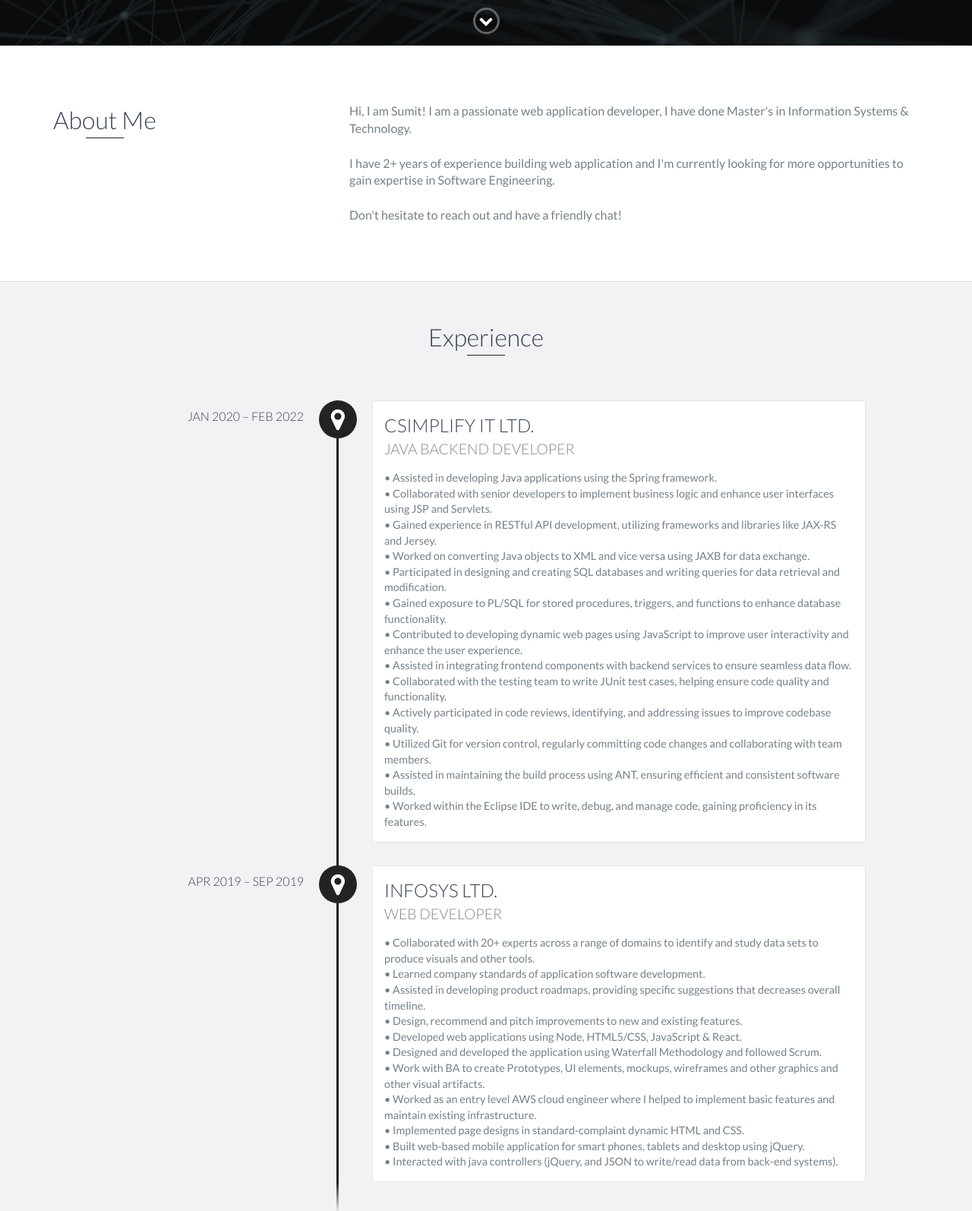
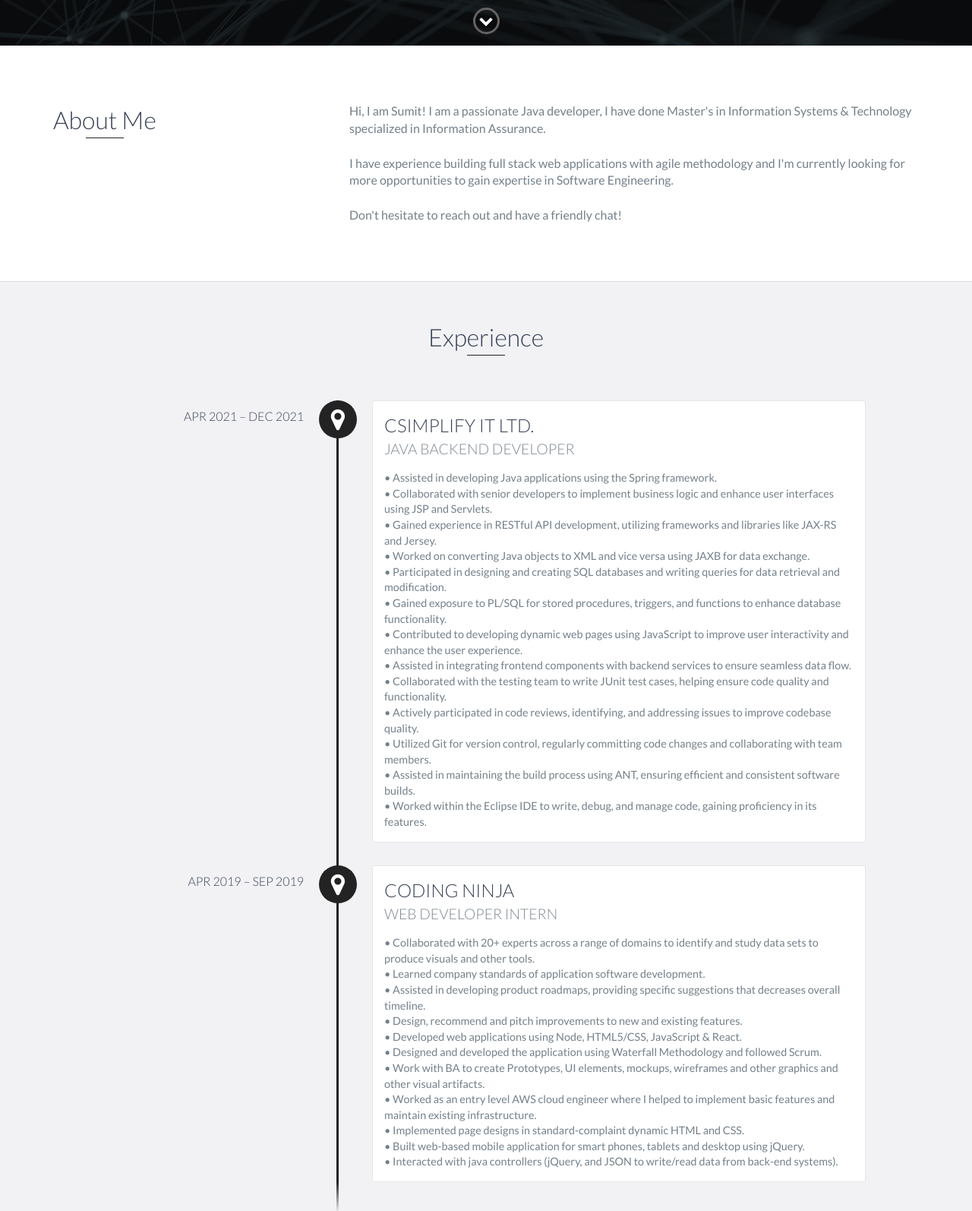
Before and after one commit to SRM891/portfolio2, a website: page index.html in a window 1280 px wide. Shown: the part 740-2334 px from the top of the page at 76% size. Drawn offline with nearby package versions, Linux system fonts and the light colour scheme.

Commit message:
Update index.html

```diff
--- a/index.html
+++ b/index.html
@@ -54,7 +54,7 @@
         <h1>Sumit</h1>
         <h2>Software Engineer</h2>
         <a
-          href="images/SumitResumeJFSE.docx"
+          href="images/SumitResumeJFSE.pdf"
           class="btn-rounded-white"
           download
           >Download Resume</a
@@ -81,10 +81,10 @@
           </div>
           <div class="col-md-8">
             <p>
-              Hi, I am Sumit! I am a passionate web application developer, I
-              have done Master's in Information Systems & Technology.
+              Hi, I am Sumit! I am a passionate Java developer, I
+              have done Master's in Information Systems & Technology specialized in Information Assurance.
               <br /><br />
-              I have 2+ years of experience building web application and I'm
+              I have experience building full stack web applications with agile methodology and I'm
               currently looking for more opportunities to gain expertise in
               Software Engineering. <br /><br />Don't hesitate to reach out and
               have a friendly chat!
@@ -137,7 +137,7 @@
           </p>
         </div> -->
 
-        <div data-date="JAN 2020 – FEB 2022">
+        <div data-date="APR 2021 – DEC 2021">
           <h3>CSIMPLIFY IT LTD.</h3>
           <h4>JAVA BACKEND DEVELOPER</h4>
           <p>
@@ -168,8 +168,8 @@
         </div>
 
         <div data-date="APR 2019 – SEP 2019">
-          <h3>INFOSYS LTD.</h3>
-          <h4>WEB DEVELOPER</h4>
+          <h3>CODING NINJA</h3>
+          <h4>WEB DEVELOPER INTERN</h4>
           <p>
             • Collaborated with 20+ experts across a range of domains to
             identify and study data sets to produce visuals and other tools.
@@ -203,7 +203,7 @@
         <h4>
           <i>Master's of Science - MS, Information Systems & Technology</i>
         </h4>
-        <p>Grade: 3.9/4.0 <br /></p>
+        <p>Grade: 3.92/4.0 <br /></p>
       </div>
       <!-- End .education-block -->
 
@@ -211,7 +211,7 @@
         <h3>MAHARSHI DAYANAND UNIVERSITY</h3>
         <span class="education-date">2016 - 2020</span>
         <h4>Bachelor of Science in Computer Science & Engineering</h4>
-        <p>Grade: 3.6/4.0 <br /></p>
+        <p>Grade: 3.65/4.0 <br /></p>
       </div>
       <!-- End .education-block -->
     </div>
```
